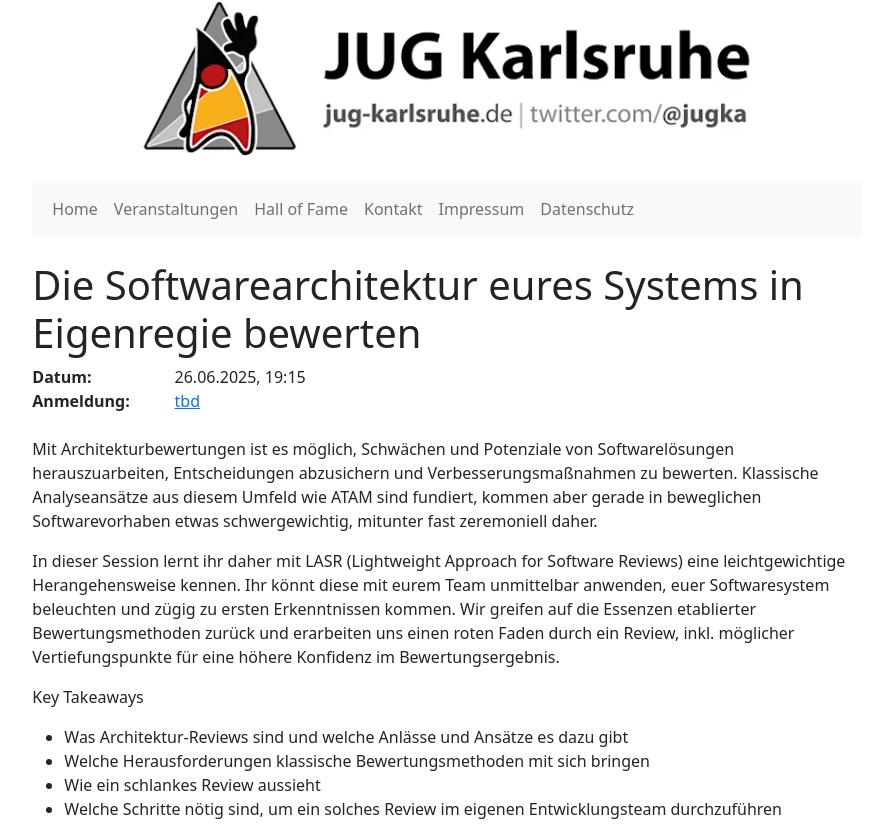
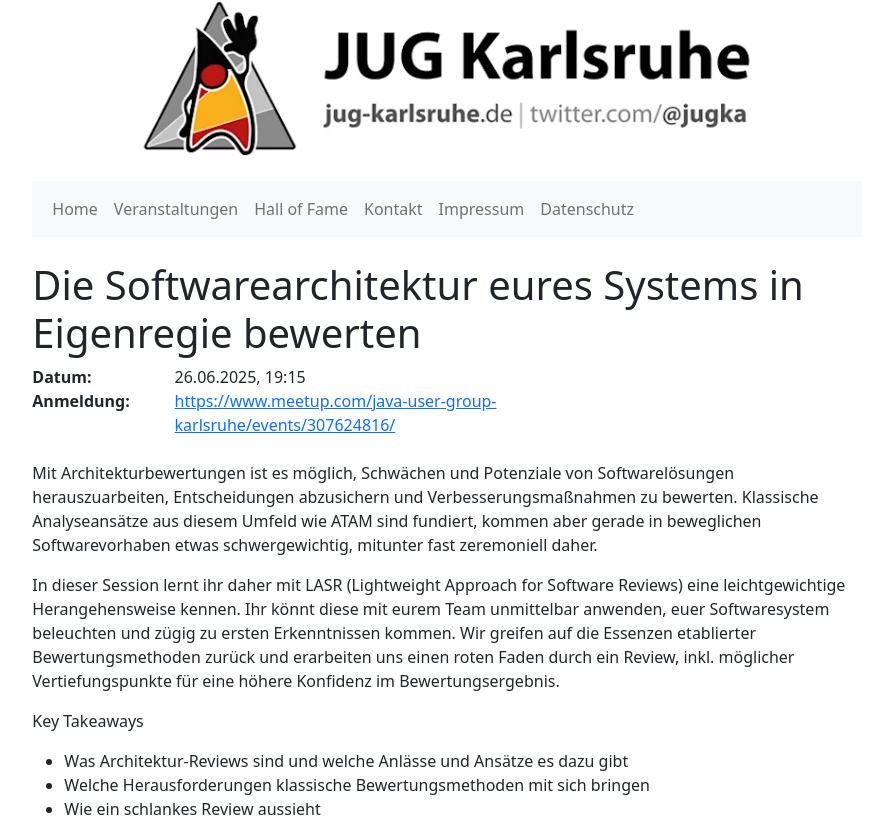
Before and after one commit to jugka/jugka-site, a Jekyll site: the page built from _posts/events/2025-06-26-effiziente-reviews-software-architektur-lasr.markdown, in a window 1280 px wide and 900 px high, cut to the strip 0-827 px from the top of the window. Shown: the whole strip, without its empty margins (193-1069 px from the left). Built offline with Jekyll 4.4.1, drawn with Linux system fonts in a browser that asks for light colours.

Commit message:
Update 2025-06-26-effiziente-reviews-software-architektur-lasr.markdown

```diff
--- a/_posts/events/2025-06-26-effiziente-reviews-software-architektur-lasr.markdown
+++ b/_posts/events/2025-06-26-effiziente-reviews-software-architektur-lasr.markdown
@@ -2,7 +2,7 @@
 layout: event
 title:  "Die Softwarearchitektur eures Systems in Eigenregie bewerten"
 date:   2025-06-26 19:15:00 +0200
-registration: tbd
+registration: https://www.meetup.com/java-user-group-karlsruhe/events/307624816/
 tags: events
 speakers:
 - szoerner
```
